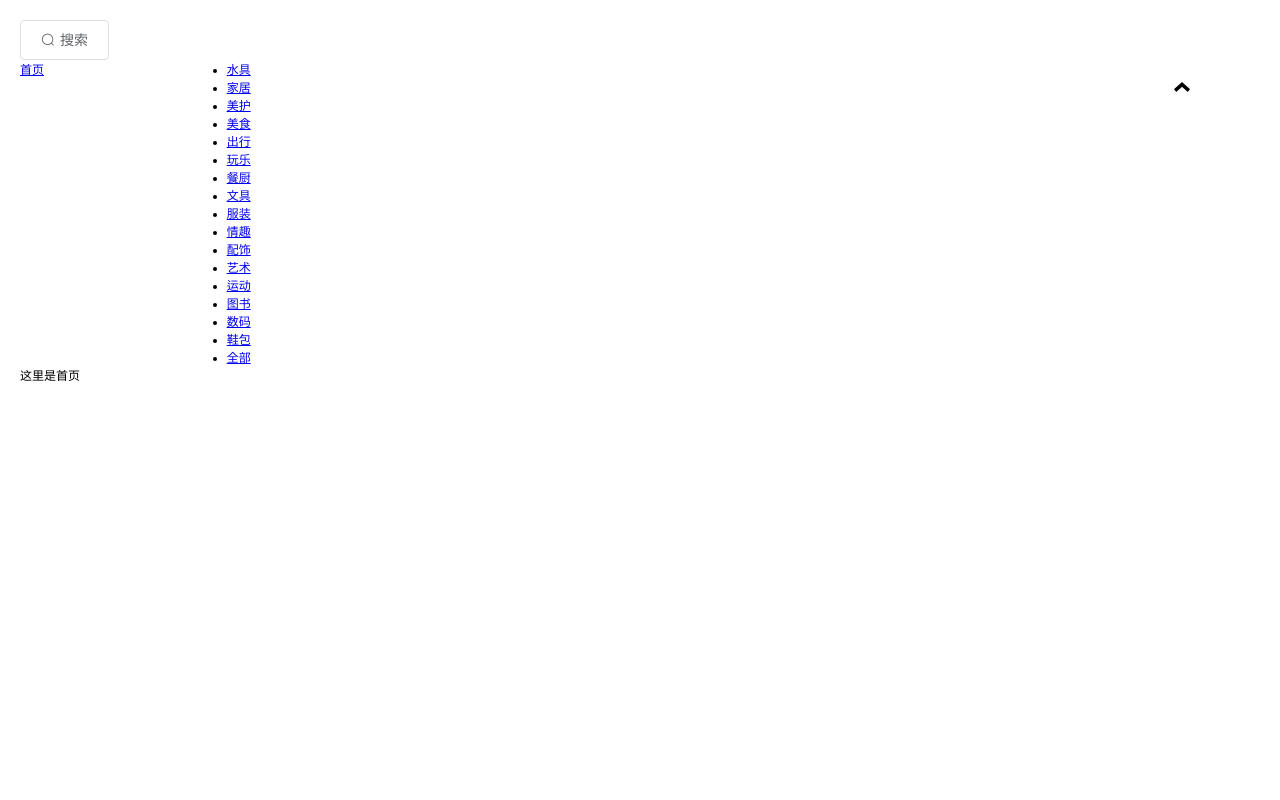
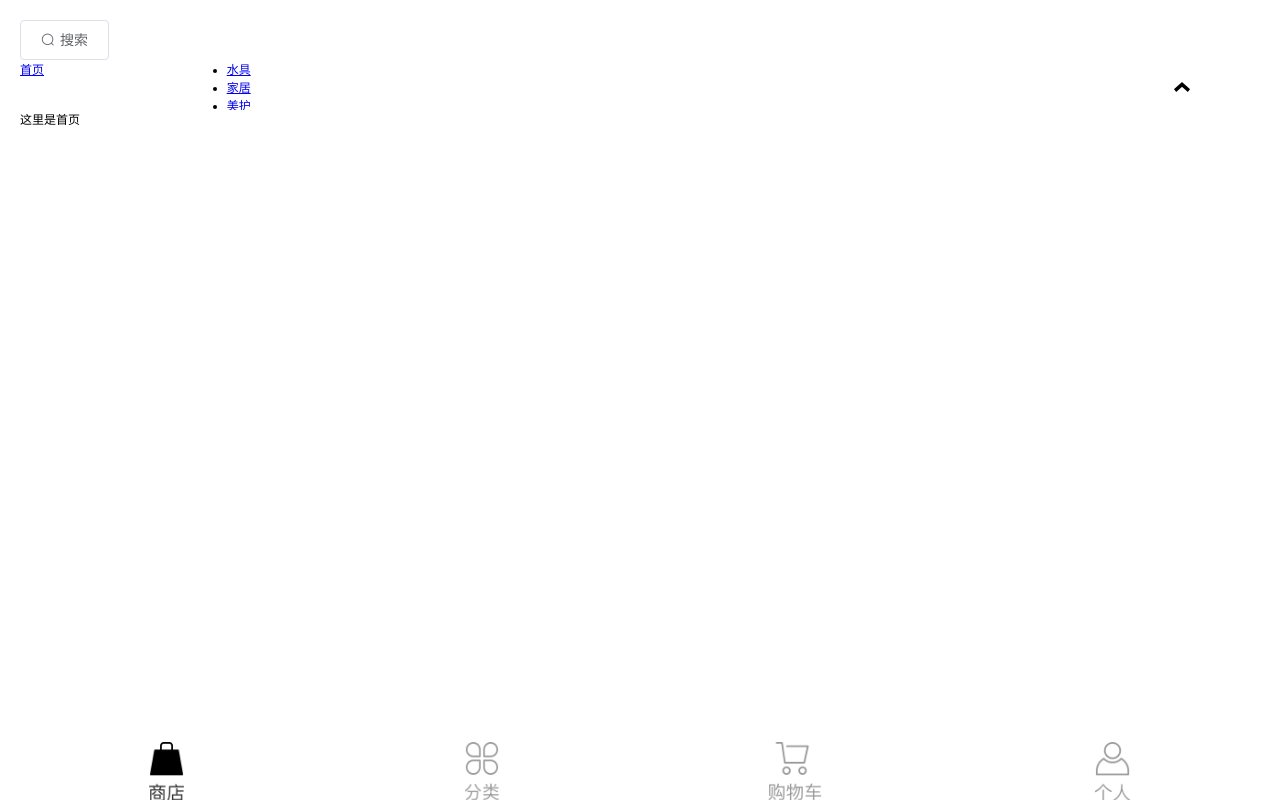
Before and after one commit to lnxrsdqc/GoodStoreHouse, a Vue app: page /#/Index in a window 1280 px wide. Built offline with nearby package versions, Linux system fonts and the light colour scheme.

Commit message:
11/14 7:56

```diff
--- a/index.html
+++ b/index.html
@@ -1,8 +1,7 @@
 <!DOCTYPE html>
 <html>
   <head>
-    <meta charset="utf-8">
-    <meta name="viewport" content="width=device-width, user-scalable=no, initial-scale=1.0, maximum-scale=1.0, minimum-scale=1.0">
+    <meta name="viewport" content="width=device-width, user-scalable=no, initial-scale=1.0, maximum-scale=1.0, minimum-scale=1.0" charset="utf-8">
     <title>yes</title>
   </head>
   <body>
--- a/src/App.vue
+++ b/src/App.vue
@@ -40,7 +40,46 @@ export default {
 </script>
 
 <style scoped="">
-    @media only screen and (max-width:600px){
+      .footer{
+          width: 100%;
+          position:fixed;
+          bottom:0px;
+       }
+       .footer .el-col>div{
+        width: 100%;
+        height:100%;
+        text-align: center;
+        line-height: 60px;
+      }
+      .footer .el-col>div>a{
+        text-decoration: none;
+        display:inline-block;
+        width:38px;
+        height:98%;
+        vertical-align: middle;
+      }
+      .footer .el-col>div>.shop{
+        background-image: url('./assets/imgs/Index/shop.png');
+        background-repeat: no-repeat;
+        background-size:contain;
+      }
+      .footer .el-col>div>.category{
+        background-image: url('./assets/imgs/Index/category.png');
+        background-repeat: no-repeat;
+        background-size:contain;
+      }
+      .footer .el-col>div>.shoping{
+        width:60px;
+        background-image: url('./assets/imgs/Index/shoping.png');
+        background-repeat: no-repeat;
+        background-size:contain;
+      }
+      .footer .el-col>div>.person{
+        background-image: url('./assets/imgs/Index/person.png');
+        background-repeat: no-repeat;
+        background-size:contain;
+      }
+    /*@media only screen and (max-width:600px){
       .footer .el-col>div>a{
         text-decoration: none;
         display:inline-block;
@@ -68,8 +107,8 @@ export default {
         background-repeat: no-repeat;
         background-size:contain;
       }
-    }
-    @media only screen and (min-width:600px) and (max-width:1200px){
+    }*/
+    /*@media only screen and (min-width:600px) and (max-width:1200px){
       .footer .el-col>div>a{
         text-decoration: none;
         display:inline-block;
@@ -98,7 +137,7 @@ export default {
         background-repeat: no-repeat;
         background-size:contain;
       }
-    }
+    }*/
 
 </style>
 <style>
@@ -111,15 +150,5 @@ export default {
     height: 100%;
     font-size: 12px;
    }
-   .footer{
-      width: 100%;
-      position:fixed;
-      bottom:10px;
-   }
-   .footer .el-col>div{
-    width: 100%;
-    height:100%;
-    text-align: center;
-    line-height: 60px;
-   }
+
 </style>
--- a/src/components/Shop.vue
+++ b/src/components/Shop.vue
@@ -51,20 +51,28 @@ export default {
 </script>
 
 <style scoped>
+   .header .middle{
+   	  width: 100%;
+   	  max-height: 50px;
+   	  overflow: hidden;
+   }
    /* .header{
-      margin-top:20px;
+      margin-top:-8px;
+    }
+    .header .el-row{
+    	background-color: white;
     }
     .header .search{
       width: 100%;
-      height: 60px;
-      line-height: 60px;
+      height: 40px;
+      line-height: 40px;
       text-align: center;
       background-color: rgb(243,243,243);
     }
    .header .search>.el-button{
    	  width: 100%;
-      height: 60px;
-      font-size: 1.5rem;
+      height: 40px;
+      font-size: 1.2rem;
       border: none;
       color: rgb(153,153,153);
       background-color: rgb(243,243,243);
@@ -74,23 +82,23 @@ export default {
    }
    .header .first-child>div>a{
    	  width: 50px;
-       	  height: 60px;
-       	  line-height: 60px;
+   	  height: 50px;
+   	  line-height: 50px;
    	  display: inline-block;
    	  color: #333333;
-       	  font-size: 2rem;
+   	  font-size: 1.6rem;
    	  text-decoration:none;
    }
    .header .second-child>ul{
    	  list-style-type: none;
+   	  margin-top: 10px;
    }
    .header .second-child>ul>li{
-       	  width: 50px;
-       	  height: 60px;
-       	  line-height: 60px;
+   	  height: 35px;
+   	  line-height: 35px;
    	  float: left;
    	  text-align: center;
-       	  padding: 0 8px;
+   	  padding: 0 5px;
    }
    .header .second-child>ul>li>a{
    	  display: inline-block;
@@ -98,16 +106,17 @@ export default {
    	  height: 100%;
    	  text-decoration: none;
    	  color: #333333;
-       	  font-size: 1.4rem;
+   	  font-size: 1.2rem;
    }
    .header .last-child>div{
    	  width: 100%;
-       	  height: 60px;
-       	  line-height: 60px;
+   	  height: 50px;
+   	  line-height: 50px;
    	  text-align: center;
    }
    .header .last-child>div>img{
-       	  margin-left:-10px;
+   	  width: 30px;
+   	  margin:10px 0 0 -5px;
    } */
     @media only screen and (max-width: 360px){
     .header{
```
Also changed, not shown: src/assets/imgs/Index/carousel-1.jpg (added). Lines whose indentation alone changed are shown as unchanged.
